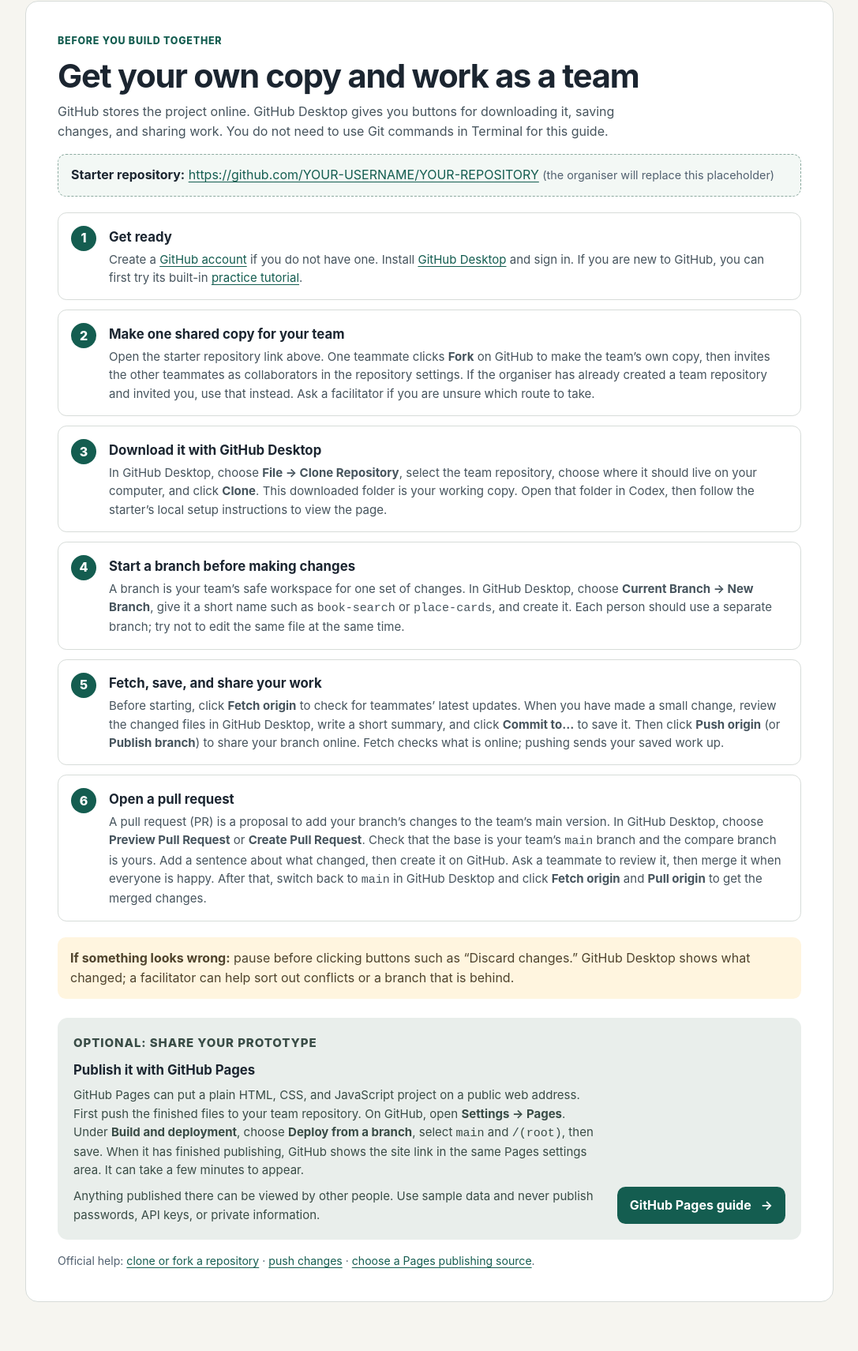
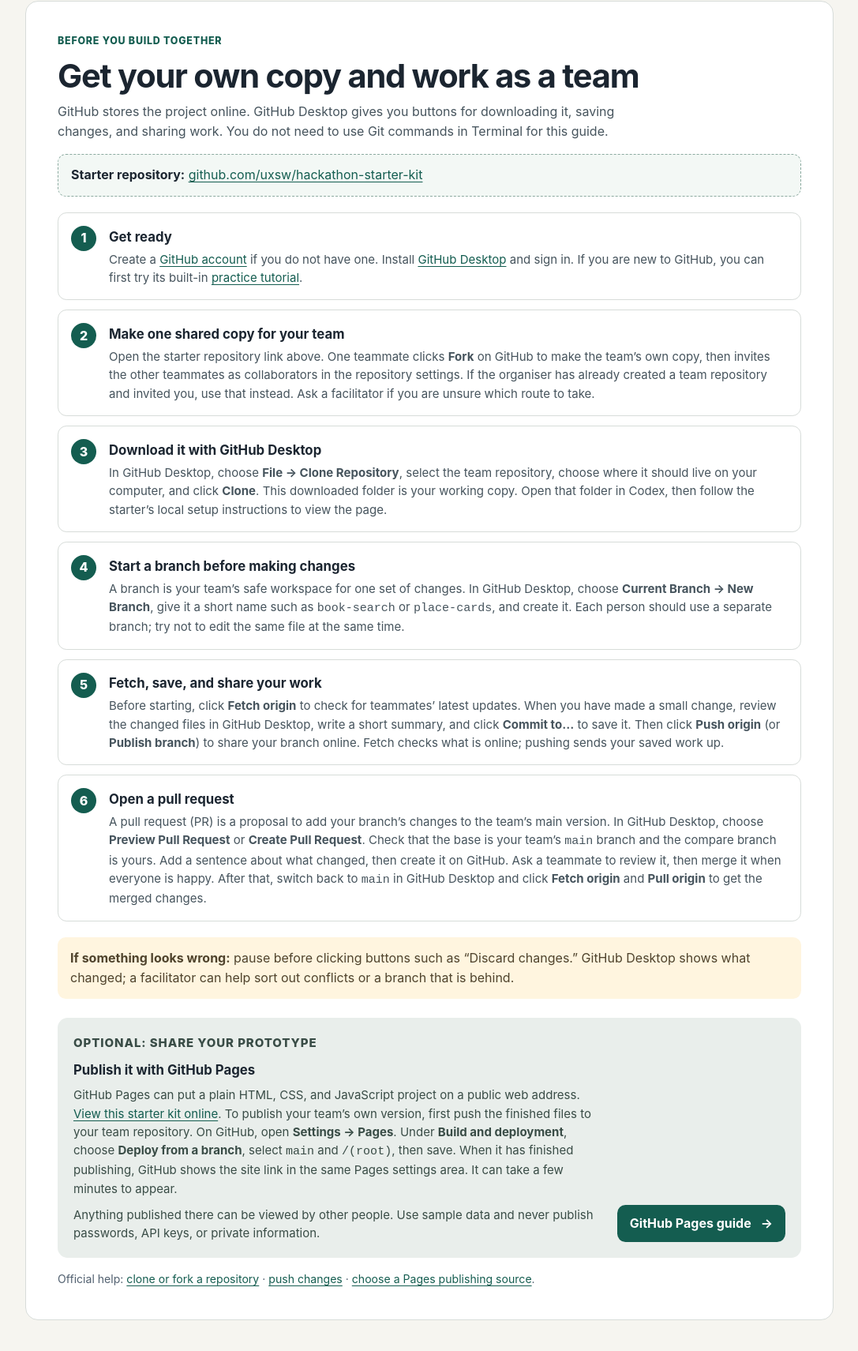
Before and after one commit to uxsw/hackathon-starter-kit, a plain HTML site: page index.html in a window 1280 px wide. Shown: the part 6680-8391 px from the top of the page at 79% size, without its empty margins (96-1183 px from the left). Drawn offline with Linux system fonts and the light colour scheme.

Commit message:
Update index.html

```diff
--- a/index.html
+++ b/index.html
@@ -171,7 +171,7 @@
         <p class="brief-label">Before you build together</p>
         <h2 id="github-guide-title">Get your own copy and work as a team</h2>
         <p class="github-intro">GitHub stores the project online. GitHub Desktop gives you buttons for downloading it, saving changes, and sharing work. You do not need to use Git commands in Terminal for this guide.</p>
-        <p class="repo-placeholder"><strong>Starter repository:</strong> <a href="https://github.com/YOUR-USERNAME/YOUR-REPOSITORY">https://github.com/YOUR-USERNAME/YOUR-REPOSITORY</a> <span>(the organiser will replace this placeholder)</span></p>
+        <p class="repo-placeholder"><strong>Starter repository:</strong> <a href="https://github.com/uxsw/hackathon-starter-kit">github.com/uxsw/hackathon-starter-kit</a></p>
 
         <div class="github-steps">
           <article><span class="github-step-number">1</span><div><h3>Get ready</h3><p>Create a <a href="https://github.com/signup">GitHub account</a> if you do not have one. Install <a href="https://desktop.github.com/">GitHub Desktop</a> and sign in. If you are new to GitHub, you can first try its built-in <a href="https://docs.github.com/en/desktop/overview/creating-your-first-repository-using-github-desktop">practice tutorial</a>.</p></div></article>
@@ -184,7 +184,7 @@
         <p class="github-help"><strong>If something looks wrong:</strong> pause before clicking buttons such as “Discard changes.” GitHub Desktop shows what changed; a facilitator can help sort out conflicts or a branch that is behind.</p>
 
         <div class="pages-guide">
-          <div><p class="brief-label">Optional: share your prototype</p><h3>Publish it with GitHub Pages</h3><p>GitHub Pages can put a plain HTML, CSS, and JavaScript project on a public web address. First push the finished files to your team repository. On GitHub, open <strong>Settings → Pages</strong>. Under <strong>Build and deployment</strong>, choose <strong>Deploy from a branch</strong>, select <code>main</code> and <code>/(root)</code>, then save. When it has finished publishing, GitHub shows the site link in the same Pages settings area. It can take a few minutes to appear.</p><p>Anything published there can be viewed by other people. Use sample data and never publish passwords, API keys, or private information.</p></div>
+          <div><p class="brief-label">Optional: share your prototype</p><h3>Publish it with GitHub Pages</h3><p>GitHub Pages can put a plain HTML, CSS, and JavaScript project on a public web address. <a href="https://uxsw.github.io/hackathon-starter-kit/">View this starter kit online</a>. To publish your team’s own version, first push the finished files to your team repository. On GitHub, open <strong>Settings → Pages</strong>. Under <strong>Build and deployment</strong>, choose <strong>Deploy from a branch</strong>, select <code>main</code> and <code>/(root)</code>, then save. When it has finished publishing, GitHub shows the site link in the same Pages settings area. It can take a few minutes to appear.</p><p>Anything published there can be viewed by other people. Use sample data and never publish passwords, API keys, or private information.</p></div>
           <a class="button" href="https://docs.github.com/en/pages/quickstart">GitHub Pages guide <span aria-hidden="true">→</span></a>
         </div>
         <p class="github-official-links">Official help: <a href="https://docs.github.com/en/desktop/adding-and-cloning-repositories/cloning-and-forking-repositories-from-github-desktop">clone or fork a repository</a> · <a href="https://docs.github.com/en/desktop/making-changes-in-a-branch/pushing-changes-to-github-from-github-desktop">push changes</a> · <a href="https://docs.github.com/en/pages/getting-started-with-github-pages/configuring-a-publishing-source-for-your-github-pages-site">choose a Pages publishing source</a>.</p>
```
